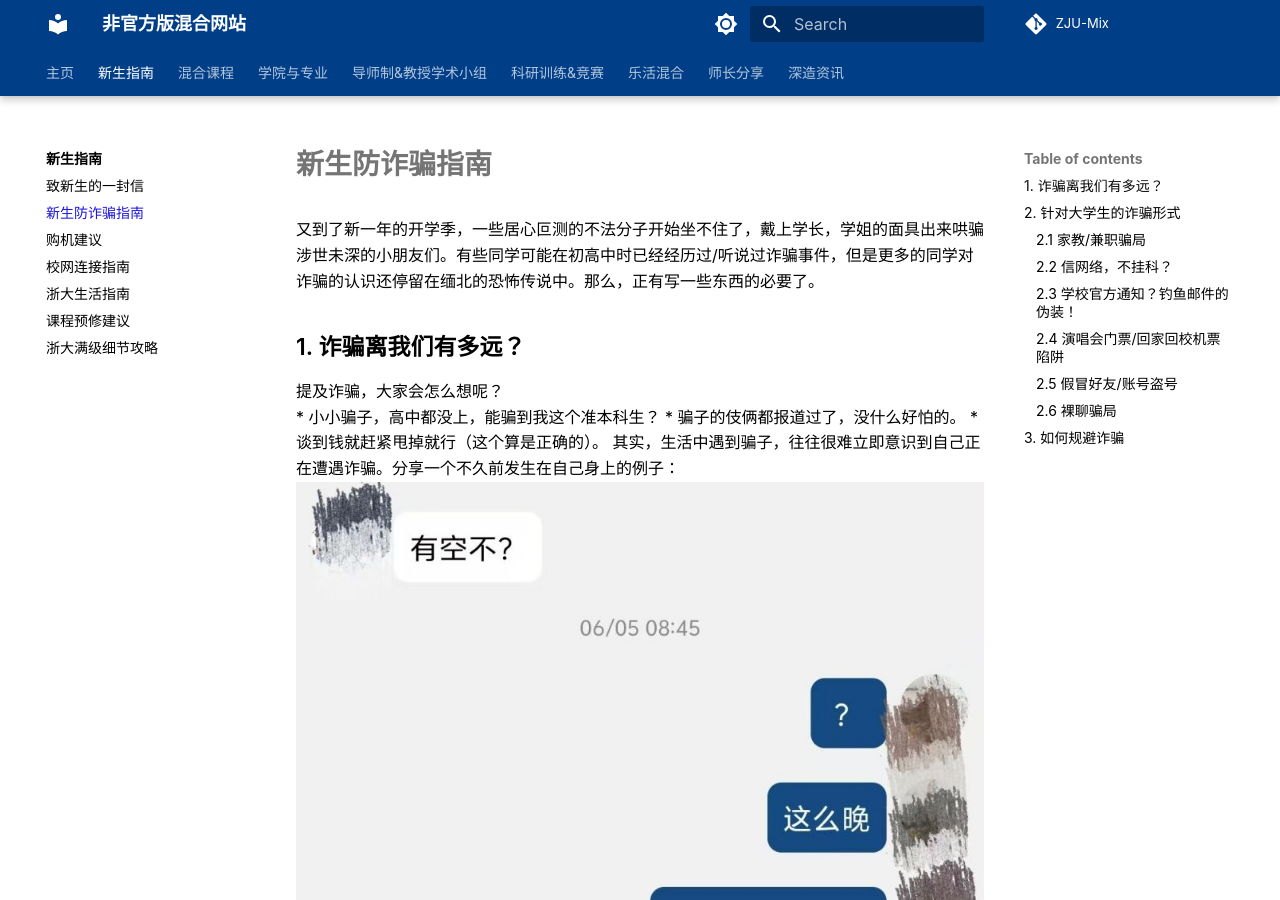
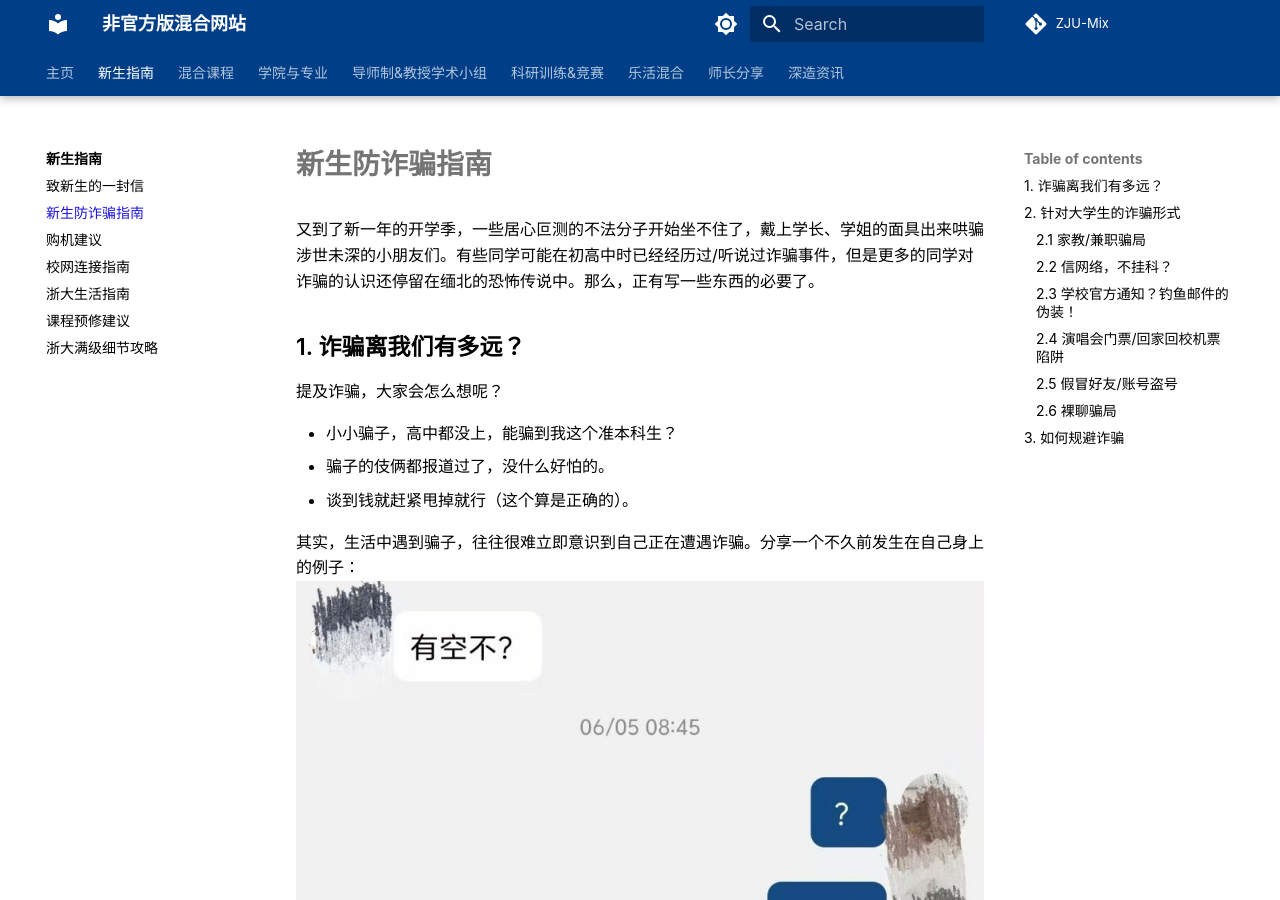
Before and after one commit to ZJU-Mix/ourMIX, an MkDocs documentation site: the page built from docs/entrance/protect.md, in a window 1280 px wide and 900 px high. Built offline with MkDocs 1.6.1 and Material for MkDocs 9.7.7, drawn with Linux system fonts in a browser that asks for light colours; comment, search, counter and statistics services are not loaded.

```diff
--- a/docs/entrance/protect.md
+++ b/docs/entrance/protect.md
@@ -1,10 +1,12 @@
 # 新生防诈骗指南
-又到了新一年的开学季，一些居心叵测的不法分子开始坐不住了，戴上学长，学姐的面具出来哄骗涉世未深的小朋友们。有些同学可能在初高中时已经经历过/听说过诈骗事件，但是更多的同学对诈骗的认识还停留在缅北的恐怖传说中。那么，正有写一些东西的必要了。
+又到了新一年的开学季，一些居心叵测的不法分子开始坐不住了，戴上学长、学姐的面具出来哄骗涉世未深的小朋友们。有些同学可能在初高中时已经经历过/听说过诈骗事件，但是更多的同学对诈骗的认识还停留在缅北的恐怖传说中。那么，正有写一些东西的必要了。
 ## 1. 诈骗离我们有多远？
 提及诈骗，大家会怎么想呢？
+
 * 小小骗子，高中都没上，能骗到我这个准本科生？
 * 骗子的伎俩都报道过了，没什么好怕的。
 * 谈到钱就赶紧甩掉就行（这个算是正确的）。
+
 其实，生活中遇到骗子，往往很难立即意识到自己正在遭遇诈骗。分享一个不久前发生在自己身上的例子：
 ![alt text](https://raw.githubusercontent.com/ZJU-Mix/ourMIX/main/docs/entrance/need-pictures/%E5%81%87%E5%86%92%E5%A5%BD%E5%8F%8B1.jpg)
 ![alt text](https://raw.githubusercontent.com/ZJU-Mix/ourMIX/main/docs/entrance/need-pictures/%E5%81%87%E5%86%92%E5%A5%BD%E5%8F%8B2.jpg)
```
